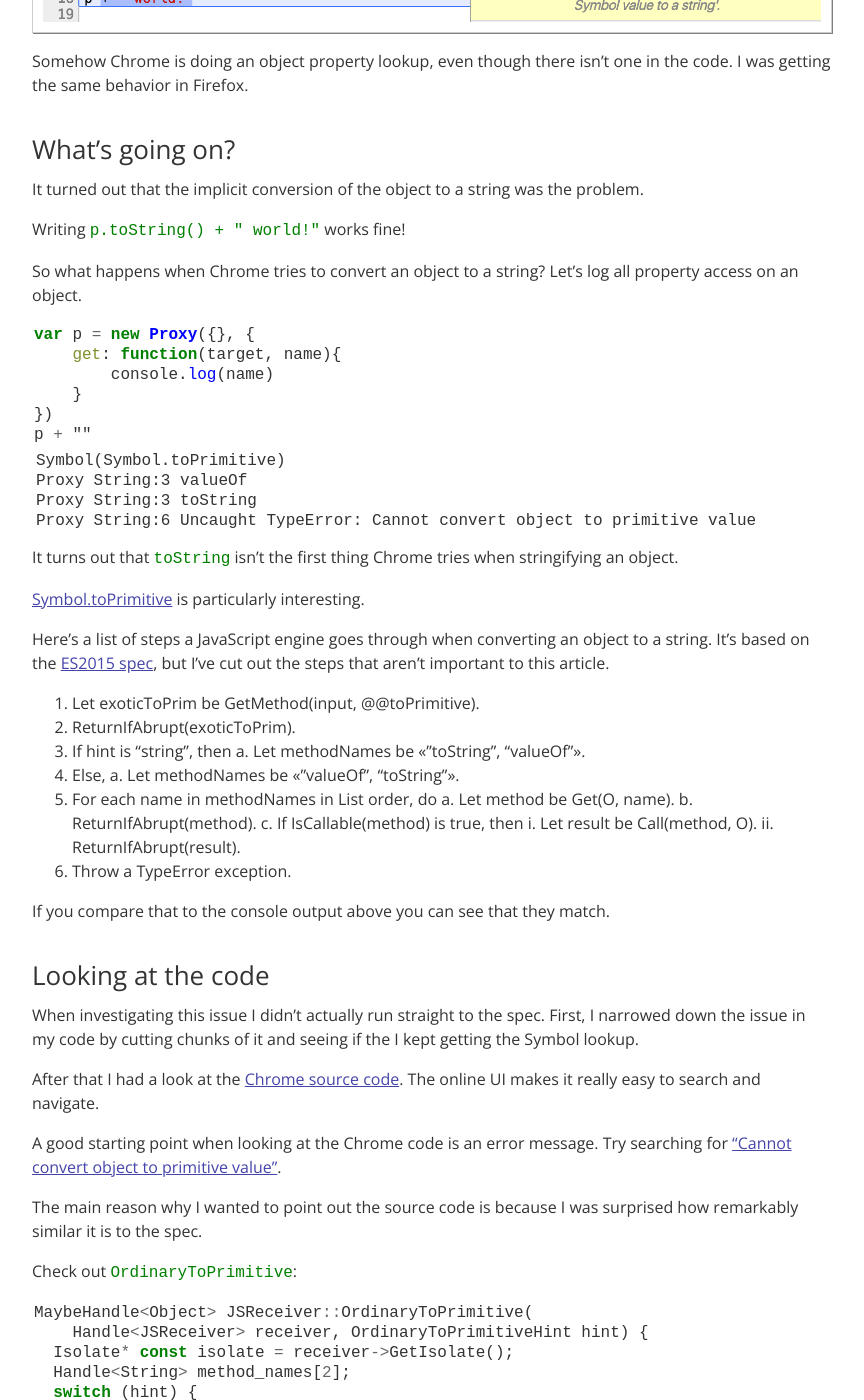
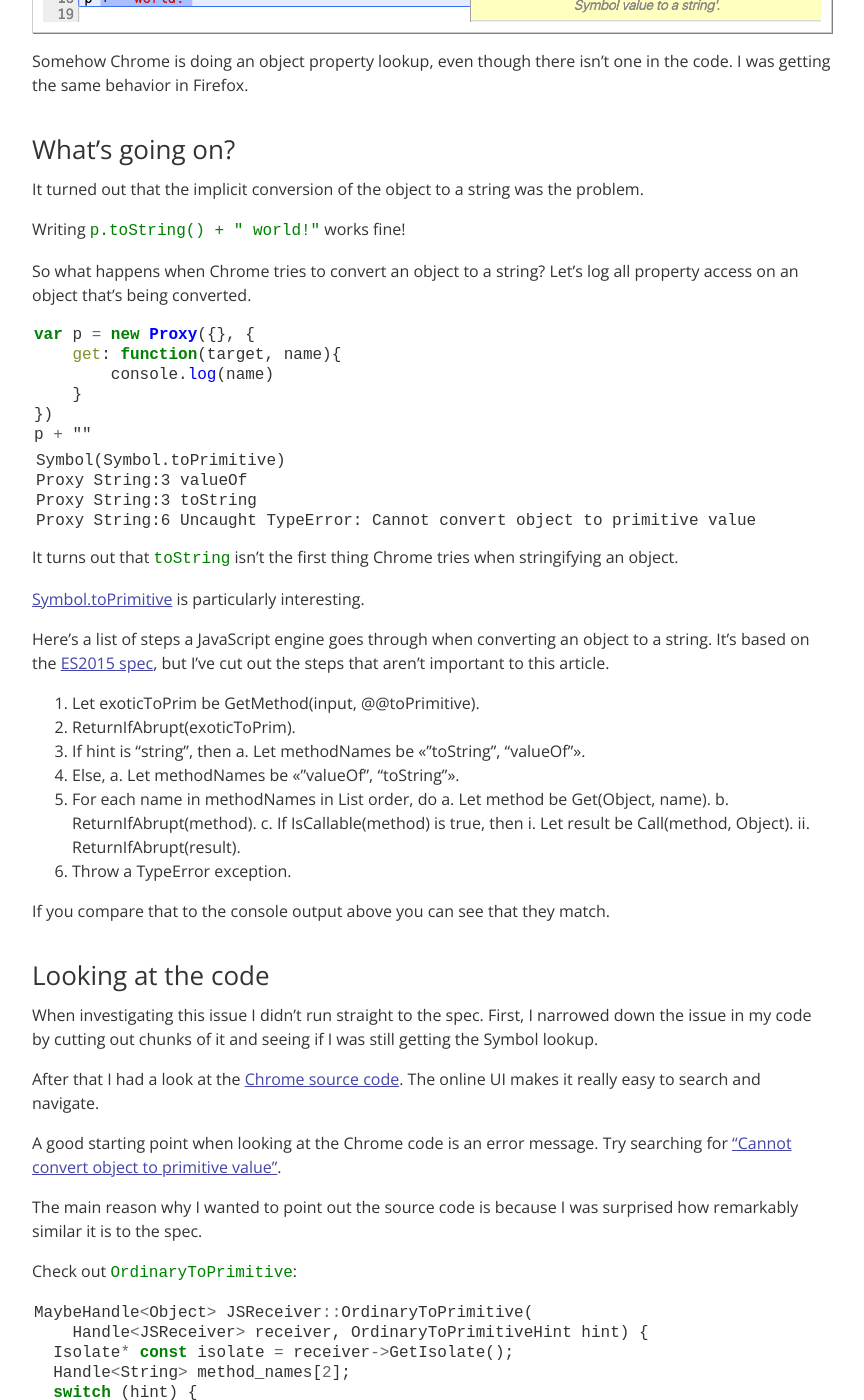
Before and after one commit to mattzeunert/mattzeunert.github.io, a Jekyll site: the page built from _posts/2016-07-20-proxy-symbol-tostring.md, in a window 1280 px wide and 1400 px high, scrolled down 1746 px. Shown: the whole window, without its empty margins (106-970 px from the left). Built offline with Jekyll 4.4.1, drawn with Linux system fonts in a browser that asks for light colours; nearby versions of some CDN libraries; comment, search, counter and statistics services are not loaded; some of the changed text lies outside the part shown.

Commit message:
Tweak post.

```diff
--- a/_posts/2016-07-20-proxy-symbol-tostring.md
+++ b/_posts/2016-07-20-proxy-symbol-tostring.md
@@ -64,7 +64,7 @@ It turned out that the implicit conversion of the object to a string was the pro
 
 Writing `p.toString() + " world!"` works fine!
 
-So what happens when Chrome tries to convert an object to a string? Let's log all property access on an object.
+So what happens when Chrome tries to convert an object to a string? Let's log all property access on an object that's being converted.
 
 {% highlight javascript %}
 var p = new Proxy({}, {
@@ -95,10 +95,10 @@ Here's a list of steps a JavaScript engine goes through when converting an objec
 4. Else,
     a. Let methodNames be «"valueOf", "toString"».
 5. For each name in methodNames in List order, do
-    a. Let method be Get(O, name).
+    a. Let method be Get(Object, name).
     b. ReturnIfAbrupt(method).
     c. If IsCallable(method) is true, then
-         i. Let result be Call(method, O).
+         i. Let result be Call(method, Object).
          ii. ReturnIfAbrupt(result).
 6. Throw a TypeError exception.
 
@@ -106,7 +106,7 @@ If you compare that to the console output above you can see that they match.
 
 ## Looking at the code
 
-When investigating this issue I didn't actually run straight to the spec. First, I narrowed down the issue in my code by cutting chunks of it and seeing if the I kept getting the Symbol lookup.
+When investigating this issue I didn't run straight to the spec. First, I narrowed down the issue in my code by cutting out chunks of it and seeing if I was still getting the Symbol lookup.
 
 After that I had a look at the [Chrome source code](https://cs.chromium.org/chromium/src/v8/src/objects.cc?q=CannotConvertToPrimitive&sq=package:chromium&dr=C&l=8072). The online UI makes it really easy to search and navigate.
 
```
Also changed, not shown: other parts of _posts/2016-07-20-proxy-symbol-tostring.md (+1 -1 lines).
